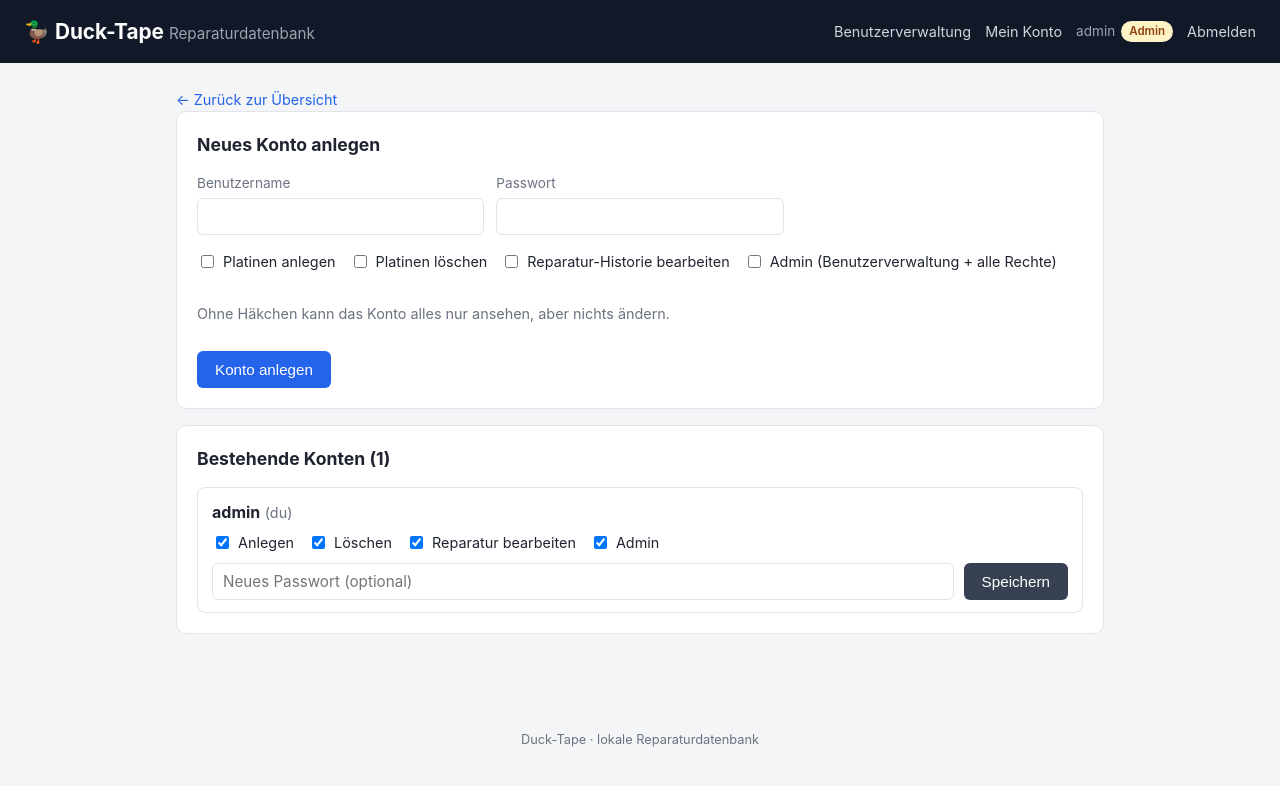
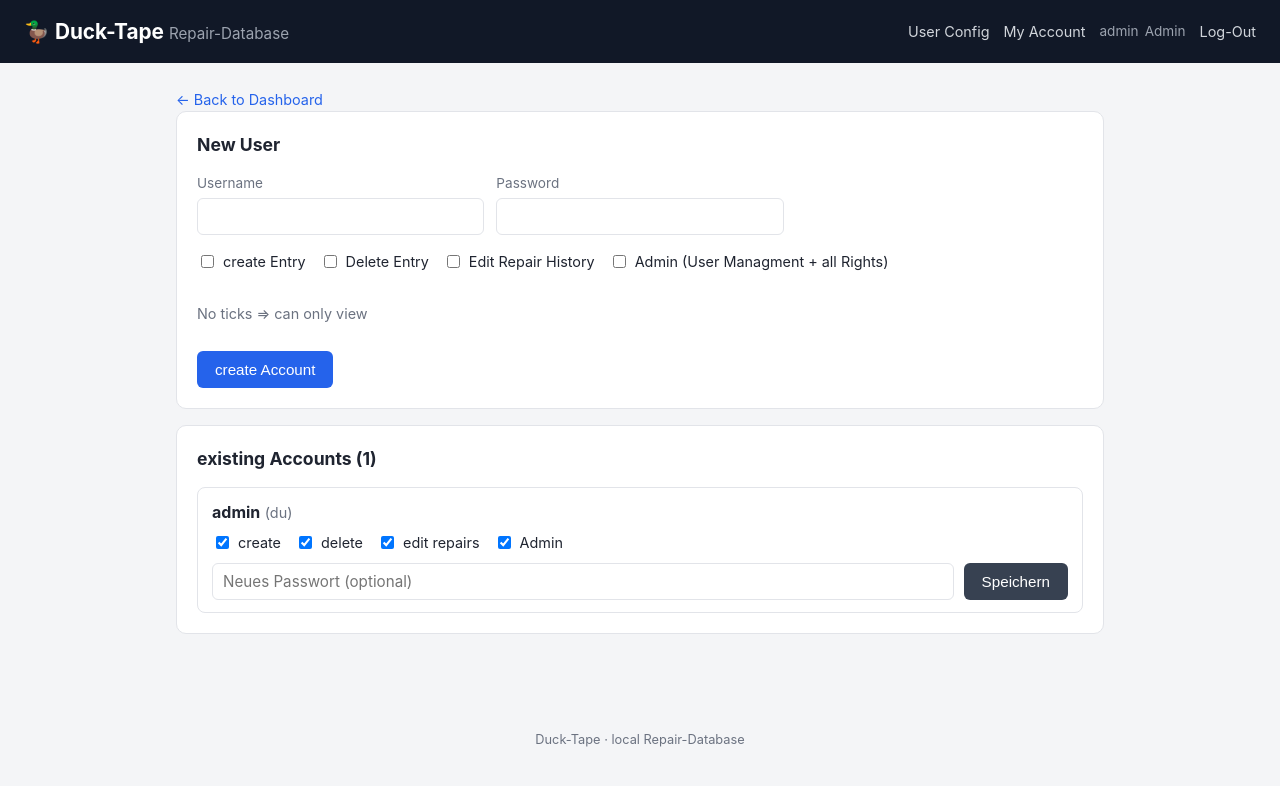
Before and after one commit to MrtnPpprgr/duck-tape, a Flask app: page /users in a window 1280 px wide. Shown: the top 786 px of the page. Run offline with Flask 3, Linux system fonts and the light colour scheme; the visitor is signed in with stand-in values (Sample User, id 1); data comes from the database, SQL or seed files in the repository.

Commit message:
Translation
Translated the Interface to English

```diff
--- a/templates/base.html
+++ b/templates/base.html
@@ -8,19 +8,19 @@
 </head>
 <body>
     <header class="topbar">
-        <a href="{{ url_for('index') }}" class="logo">🦆 Duck-Tape <span>Reparaturdatenbank</span></a>
+        <a href="{{ url_for('index') }}" class="logo">🦆 Duck-Tape <span>Repair-Database</span></a>
         {% if current_user %}
         <nav class="nav">
             {% if current_user['is_admin'] %}
-                <a href="{{ url_for('users_list') }}">Benutzerverwaltung</a>
+                <a href="{{ url_for('users_list') }}">User Config</a>
             {% endif %}
-            <a href="{{ url_for('account') }}">Mein Konto</a>
+            <a href="{{ url_for('account') }}">My Account</a>
             <span class="nav-user">{{ current_user['username'] }}
-                {% if current_user['is_admin'] %}<span class="rolle rolle-admin">Admin</span>
+                {% if current_user['is_admin'] %}<span class="role role-admin">Admin</span>
                 {% elif current_user['can_create'] or current_user['can_delete'] or current_user['can_edit_repairs'] %}<span class="rolle rolle-bearbeiter">Bearbeiter</span>
                 {% else %}<span class="rolle rolle-betrachter">Nur Ansicht</span>{% endif %}
             </span>
-            <a href="{{ url_for('logout') }}">Abmelden</a>
+            <a href="{{ url_for('logout') }}">Log-Out</a>
         </nav>
         {% endif %}
     </header>
@@ -37,6 +37,6 @@
         {% block content %}{% endblock %}
     </main>
 
-    <footer class="footer">Duck-Tape · lokale Reparaturdatenbank</footer>
+    <footer class="footer">Duck-Tape · local Repair-Database</footer>
 </body>
 </html>
--- a/templates/users.html
+++ b/templates/users.html
@@ -2,32 +2,32 @@
 {% block title %}Benutzerverwaltung{% endblock %}
 
 {% block content %}
-<a href="{{ url_for('index') }}" class="link">← Zurück zur Übersicht</a>
+<a href="{{ url_for('index') }}" class="link">← Back to Dashboard</a>
 
 <section class="card">
-    <h2>Neues Konto anlegen</h2>
+    <h2>New User</h2>
     <form action="{{ url_for('create_user') }}" method="post" class="form">
         <div class="form-row">
-            <label>Benutzername
+            <label>Username
                 <input type="text" name="username" required>
             </label>
-            <label>Passwort
+            <label>Password
                 <input type="password" name="password" required minlength="4">
             </label>
         </div>
         <div class="checkbox-row">
-            <label class="checkbox"><input type="checkbox" name="can_create"> Platinen anlegen</label>
-            <label class="checkbox"><input type="checkbox" name="can_delete"> Platinen löschen</label>
-            <label class="checkbox"><input type="checkbox" name="can_edit_repairs"> Reparatur-Historie bearbeiten</label>
-            <label class="checkbox"><input type="checkbox" name="is_admin"> Admin (Benutzerverwaltung + alle Rechte)</label>
+            <label class="checkbox"><input type="checkbox" name="can_create"> create Entry</label>
+            <label class="checkbox"><input type="checkbox" name="can_delete"> Delete Entry</label>
+            <label class="checkbox"><input type="checkbox" name="can_edit_repairs"> Edit Repair History</label>
+            <label class="checkbox"><input type="checkbox" name="is_admin"> Admin (User Managment + all Rights)</label>
         </div>
-        <p class="muted">Ohne Häkchen kann das Konto alles nur ansehen, aber nichts ändern.</p>
-        <button type="submit" class="btn">Konto anlegen</button>
+        <p class="muted">No ticks => can only view</p>
+        <button type="submit" class="btn">create Account</button>
     </form>
 </section>
 
 <section class="card">
-    <h2>Bestehende Konten ({{ users|length }})</h2>
+    <h2>existing Accounts ({{ users|length }})</h2>
     <div class="user-list">
     {% for u in users %}
         <form action="{{ url_for('update_user', user_id=u['id']) }}" method="post" class="user-row">
@@ -36,9 +36,9 @@
                 {% if u['id'] == current_user['id'] %}<span class="muted">(du)</span>{% endif %}
             </div>
             <div class="checkbox-row">
-                <label class="checkbox"><input type="checkbox" name="can_create" {% if u['can_create'] %}checked{% endif %}> Anlegen</label>
-                <label class="checkbox"><input type="checkbox" name="can_delete" {% if u['can_delete'] %}checked{% endif %}> Löschen</label>
-                <label class="checkbox"><input type="checkbox" name="can_edit_repairs" {% if u['can_edit_repairs'] %}checked{% endif %}> Reparatur bearbeiten</label>
+                <label class="checkbox"><input type="checkbox" name="can_create" {% if u['can_create'] %}checked{% endif %}> create</label>
+                <label class="checkbox"><input type="checkbox" name="can_delete" {% if u['can_delete'] %}checked{% endif %}> delete</label>
+                <label class="checkbox"><input type="checkbox" name="can_edit_repairs" {% if u['can_edit_repairs'] %}checked{% endif %}> edit repairs</label>
                 <label class="checkbox"><input type="checkbox" name="is_admin" {% if u['is_admin'] %}checked{% endif %}> Admin</label>
             </div>
             <div class="user-row-actions">
```
Also changed, not shown: templates/account.html (+4 -4 lines), templates/board.html (+21 -21 lines), templates/edit_repair.html (+12 -12 lines), templates/index.html (+25 -25 lines), templates/login.html (+4 -4 lines).
